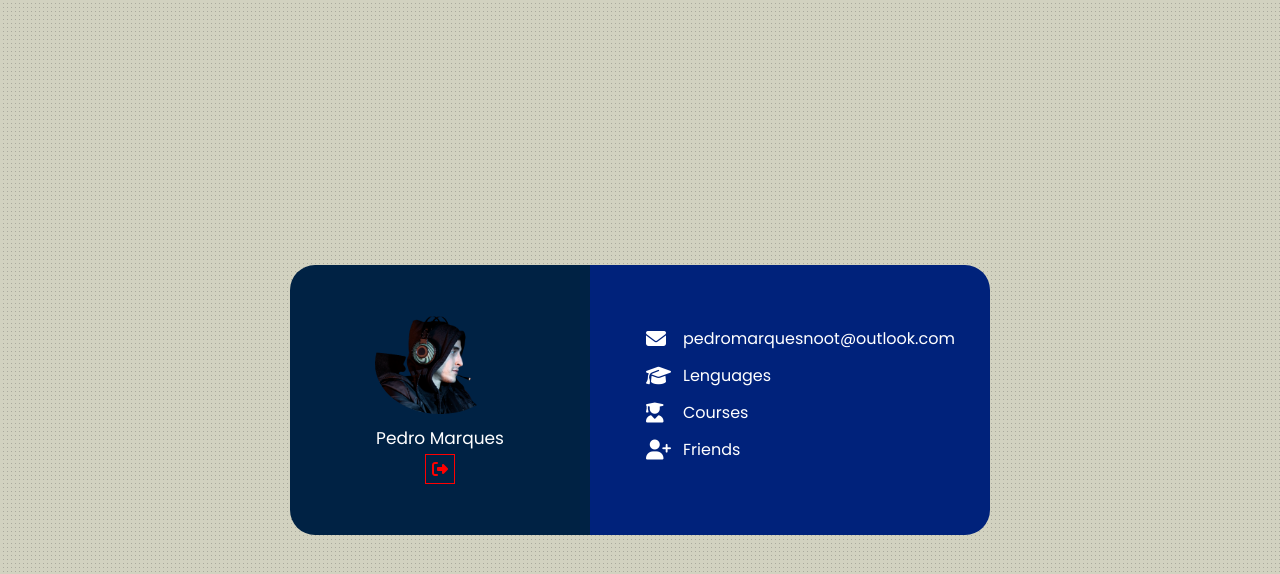
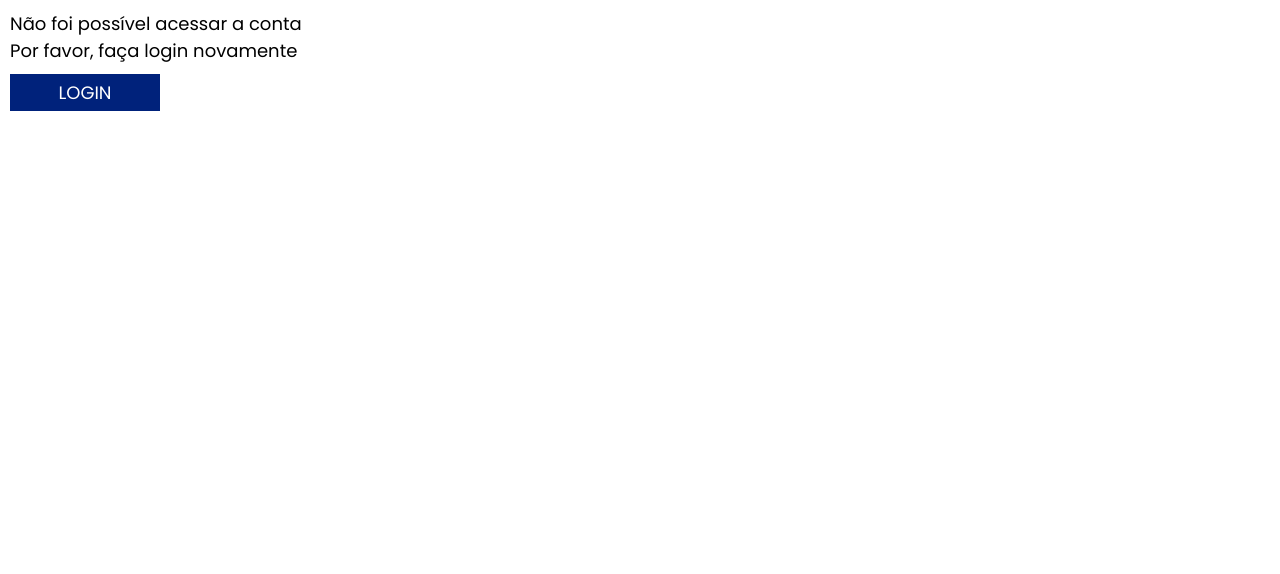
Before and after one commit to Pedro-Marques-Santos/Authentication, a React (Create React App) app: page /profile in a window 1280 px wide. Shown: the top 574 px of the page. Built offline with nearby package versions, Linux system fonts and the light colour scheme.

Commit message:
final version

```diff
--- a/src/App.tsx
+++ b/src/App.tsx
@@ -6,11 +6,12 @@ import { Profile } from "./components/Profile";
 import { AuthenticationProvider } from "./context/authentication";
 
 export function App() {
+
   return (
     <AuthenticationProvider>
       <BrowserRouter>
         <Routes>
-          <Route path="/" element={<Authentication />} />
+          <Route path="/index" element={<Authentication />} />
         </Routes>
         <Routes>
           <Route path="/profile" element={<Profile />} />
--- a/src/components/Login/index.tsx
+++ b/src/components/Login/index.tsx
@@ -1,25 +1,21 @@
-/* eslint-disable @typescript-eslint/no-unused-vars */
 import { useContext, useState } from "react";
 import { AuthenticationContext } from "../../context/authentication";
 import { OutherLogin } from "../OutherLogin";
 import { ButtonLogin, ButtonRegister, Container, IconeInput, TagOr, Error, ForgetPassword } from "./styles";
 
 import validator from "validator";
+import { useNavigate } from "react-router-dom";
 
-interface User {
-  email: string;
-  id: string;
-  name: string;
-  password: string
-}
 
 interface ResponseUser {
   token?: string;
-  user?: User[];
+  name?: string;
   message?: string;
 }
 
 export function Login() {
+
+  const navegate = useNavigate();
 
   const [email, setEmail] = useState('');
   const [password, setPassword] = useState('');
@@ -80,11 +76,18 @@ export function Login() {
       }
 
       if (response.status === 200) {
-        console.log(result);
+        console.log(result)
+        setEmail('');
+        setPassword('');
+        navegate('/profile', {
+          state: {
+            user: {
+              name: result.name,
+              token: result.token
+            }
+          }
+        })
       }
-
-      setEmail('');
-      setPassword('');
 
     }
 
--- a/src/components/Profile/index.tsx
+++ b/src/components/Profile/index.tsx
@@ -1,15 +1,69 @@
 import { User } from "../User";
-import { Container, ContainerContent, Icon, Tag, UserData } from "./styles";
+import { Container, ContainerContent, ErrorAcc, Icon, Tag, UserData, ButtonLogin } from "./styles";
+import { useNavigate } from "react-router-dom";
+
+import { useLocation } from "react-router-dom";
+import { useState } from "react";
+
+interface UserProps {
+  name: string;
+  token: string;
+}
+
+interface UserToken {
+  email: string;
+}
 
 export function Profile() {
+  const [email, setEmail] = useState("");
+  const navegate = useNavigate();
+  const location = useLocation();
+
+  function ReturnLogin() {
+    navegate('/index')
+  }
+
+  async function tokenProfile(user: UserProps): Promise<void> {
+    let data = {
+      token: user.token
+    }
+
+    let response = await fetch('http://localhost:3333/ProfileUser', {
+      method: "POST",
+      body: JSON.stringify(data),
+      headers: { "Content-type": "application/json; charset=UTF-8" },
+    });
+
+    let result = await response.json() as UserToken;
+    setEmail(result.email);
+  }
+
+  if (!location.state) {
+    return <>
+      <ErrorAcc>
+        <div>Não foi possível acessar a conta</div>
+        <div>Por favor, faça login novamente</div>
+        <ButtonLogin onClick={ReturnLogin}>LOGIN</ButtonLogin>
+      </ErrorAcc>
+    </>
+  }
+
+  const user = location.state.user as UserProps;
+
+  tokenProfile(user);
+
+
   return (
     <ContainerContent>
       <Container>
-        <User />
+        <User
+          name={user.name}
+          setEmail={setEmail}
+        />
         <UserData>
           <Tag>
             <Icon><i className="fa-solid fa-envelope"></i></Icon>
-            <div>pedromarquesnoot@outlook.com</div>
+            <div>{email}</div>
           </Tag>
           <Tag>
             <Icon><i className="fa-solid fa-graduation-cap"></i></Icon>
--- a/src/components/Profile/styles.ts
+++ b/src/components/Profile/styles.ts
@@ -62,3 +62,20 @@ export const Icon = styled.div`
   display: flex;
   align-items: center;
 `
+
+export const ErrorAcc = styled.div`
+  font-size: 18px;
+  padding: 10px;
+`
+
+export const ButtonLogin = styled.div`
+  cursor: pointer;
+  margin-top: 10px;
+  width: 150px;
+  padding: 5px;
+  background: var(--azul-black);
+  display: flex;
+  justify-content: center;
+  align-items: center;
+  color: white;
+`
--- a/src/components/User/index.tsx
+++ b/src/components/User/index.tsx
@@ -1,17 +1,33 @@
 import { Button, Container, ImgUser, Name } from "./styles";
 
+import { useNavigate } from "react-router-dom";
+
 import person from '../../assets/person.png'
+import { Dispatch, SetStateAction } from "react";
 
-export function User() {
+interface UserProps {
+  name: string;
+  setEmail: Dispatch<SetStateAction<string>>
+}
+
+export function User({ name, setEmail }: UserProps) {
+
+  const navegate = useNavigate()
+
+  function comeBackLogin() {
+    setEmail('');
+    navegate('/index')
+  }
+
   return (
     <Container>
       <ImgUser>
         <img src={person} alt="" />
       </ImgUser>
       <Name>
-        Pedro Marques
+        {name}
       </Name>
-      <Button>
+      <Button onClick={comeBackLogin}>
         <i className="fa-solid fa-right-from-bracket"></i>
       </Button>
     </Container>
```
Also changed, not shown: package.json (+8 -0 lines), 1 other file (tests, documents, lock files or other folders).
